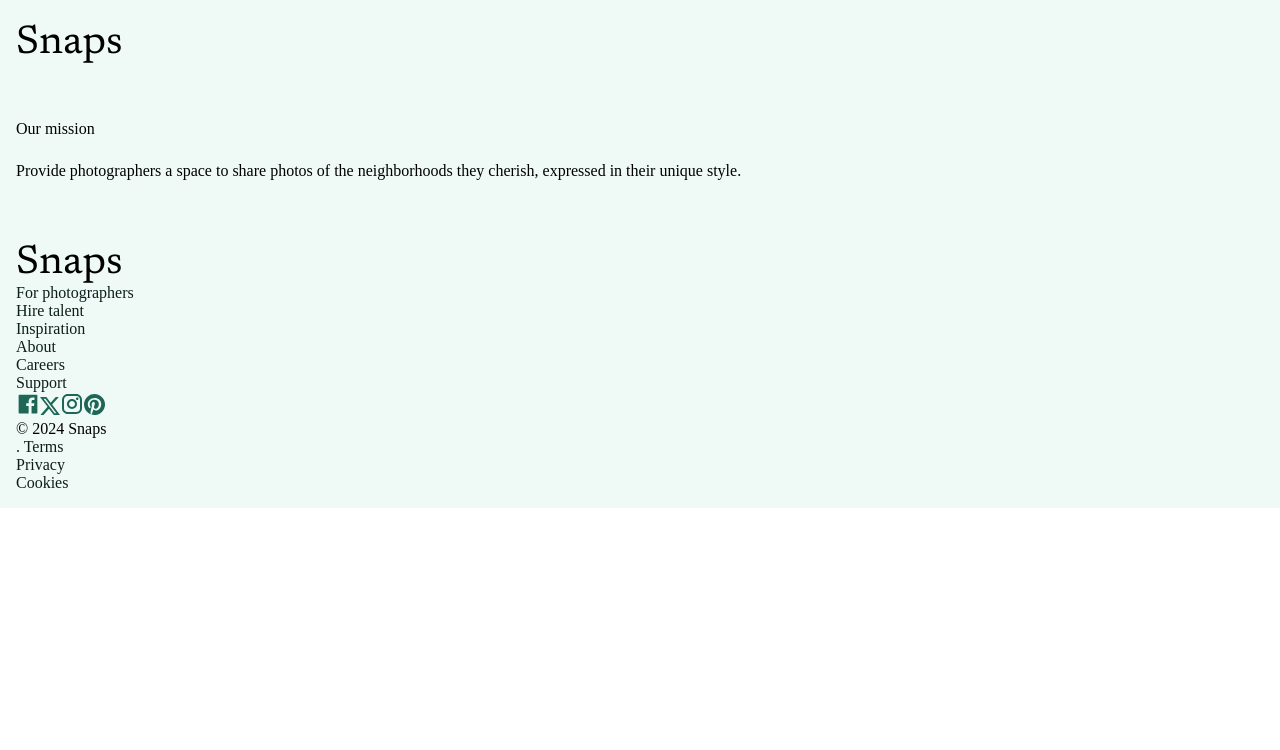
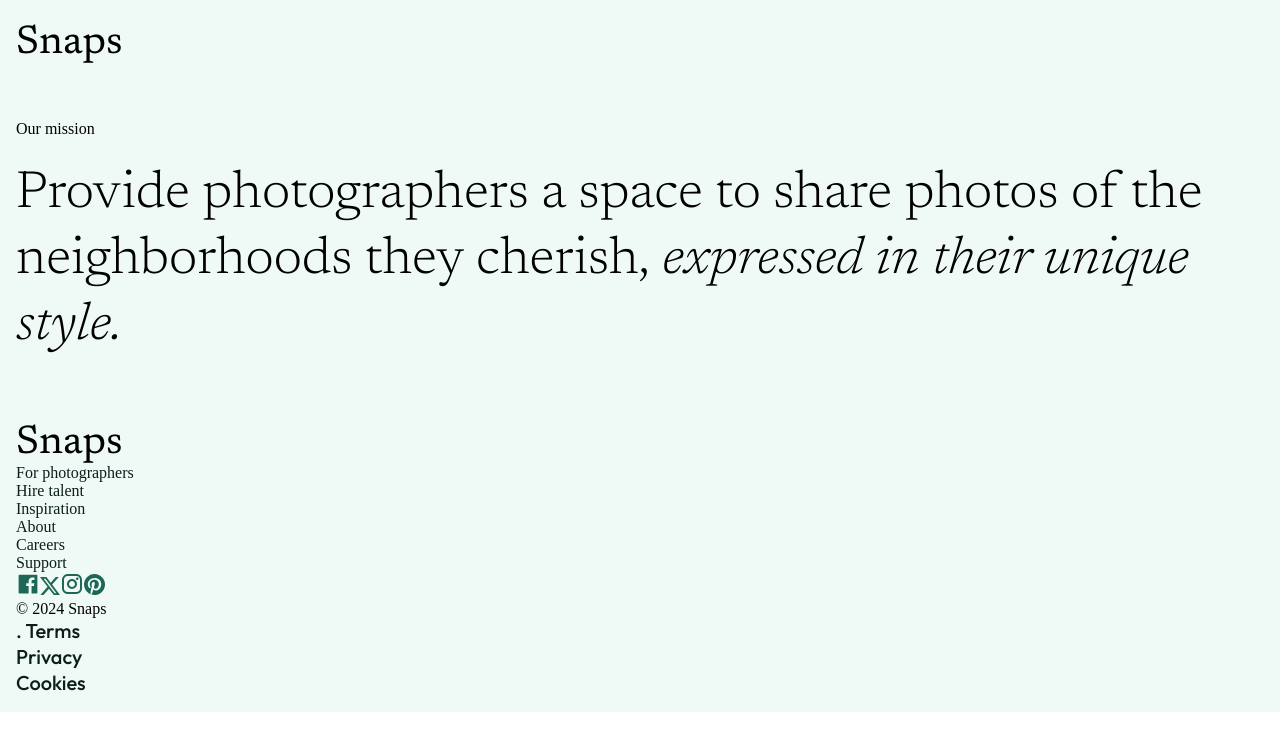
Before and after one commit to passportmidi/bstn-photo-gallery, a React (Vite) app: page / in a window 1280 px wide. Shown: the top 750 px of the page. Built offline with nearby package versions, Linux system fonts and the light colour scheme.

Commit message:
render fonts in application

```diff
--- a/src/App.scss
+++ b/src/App.scss
@@ -1,4 +1,5 @@
 @use "./styles/partials/colors" as *;
+@use "./styles/partials/mixins" as *;
 @use "./styles/partials/typography" as *;
 
 * {
--- a/src/components/Description/Description.jsx
+++ b/src/components/Description/Description.jsx
@@ -4,13 +4,10 @@ export default function Description() {
   return (
     <section className="desc">
       <p className="desc__heading">Our mission</p>
-      <p className="desc__body">
+      <p className="title desc__body">
         Provide photographers a space to share photos of the neighborhoods they
         cherish,
-        <span className="desc__body--italic">
-          {" "}
-          expressed in their unique style.
-        </span>
+        <span className="title--italic"> expressed in their unique style.</span>
       </p>
     </section>
   );
--- a/src/components/Footer/Footer.jsx
+++ b/src/components/Footer/Footer.jsx
@@ -56,17 +56,17 @@ export default function Footer() {
         <p className="footer__copyright">© 2024 Snaps</p>
         <ul className="footer__nav--bottom">
           <li className="footer__nav-element--bottom">
-            <a className="footer__nav-link--bottom" href="/">
+            <a className="footer__nav-link--bottom body-copy" href="/">
               . Terms
             </a>
           </li>
           <li className="footer__nav-element--bottom">
-            <a className="footer__nav-link--bottom" href="/">
+            <a className="footer__nav-link--bottom body-copy" href="/">
               Privacy
             </a>
           </li>
           <li className="footer__nav-element--bottom">
-            <a className="footer__nav-link--bottom" href="/">
+            <a className="footer__nav-link--bottom body-copy" href="/">
               Cookies
             </a>
           </li>
--- a/src/styles/partials/_typography.scss
+++ b/src/styles/partials/_typography.scss
@@ -2,32 +2,32 @@
 
 @font-face {
   font-family: "Newsreader";
-  src: url("../../assets/fonts/Newsreader-Light.woff") format("woff");
+  src: url("./assets/fonts/Newsreader-Light.woff") format("woff");
   font-weight: 300;
 }
 
 @font-face {
   font-family: "Newsreader";
-  src: url("../../assets/fonts/Newsreader-LightItalic.woff") format("woff");
+  src: url("./assets/fonts/Newsreader-LightItalic.woff") format("woff");
   font-weight: 300;
   font-style: italic;
 }
 
 @font-face {
   font-family: "Newsreader";
-  src: url("../../assets/fonts/Newsreader-Regular.woff") format("woff");
+  src: url("./assets/fonts/Newsreader-Regular.woff") format("woff");
   font-weight: 400;
 }
 
 @font-face {
   font-family: "Outfit";
-  src: url("../../assets/fonts/Outfit-Light.woff") format("woff");
+  src: url("./assets/fonts/Outfit-Light.woff") format("woff");
   font-weight: 300;
 }
 
 @font-face {
   font-family: "Outfit";
-  src: url("../../assets/fonts/Outfit-Medium.woff") format("woff");
+  src: url("./assets/fonts/Outfit-Medium.woff") format("woff");
   font-weight: 500;
 }
 
@@ -47,6 +47,9 @@
   font-weight: 300;
   font-size: 26px;
   line-height: 38px;
+  &--italic {
+    font-style: italic;
+  }
   @include desktop-tablet {
     font-size: 52px;
     line-height: 66px;
```
